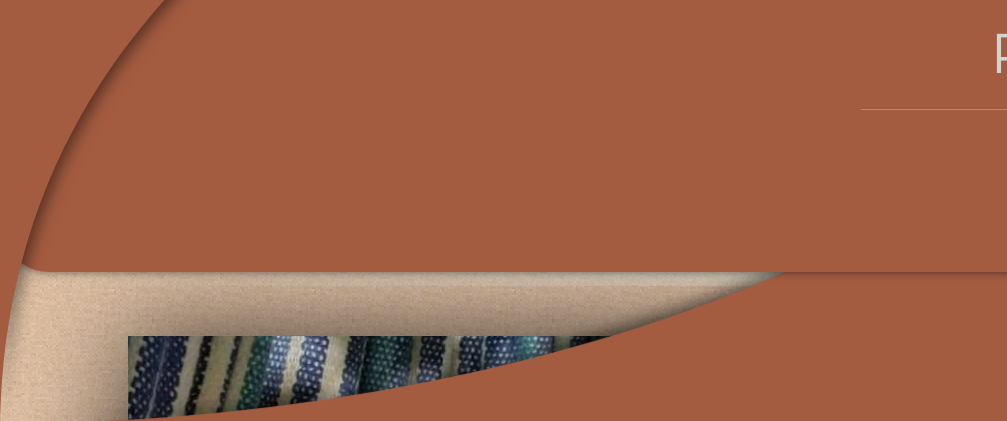
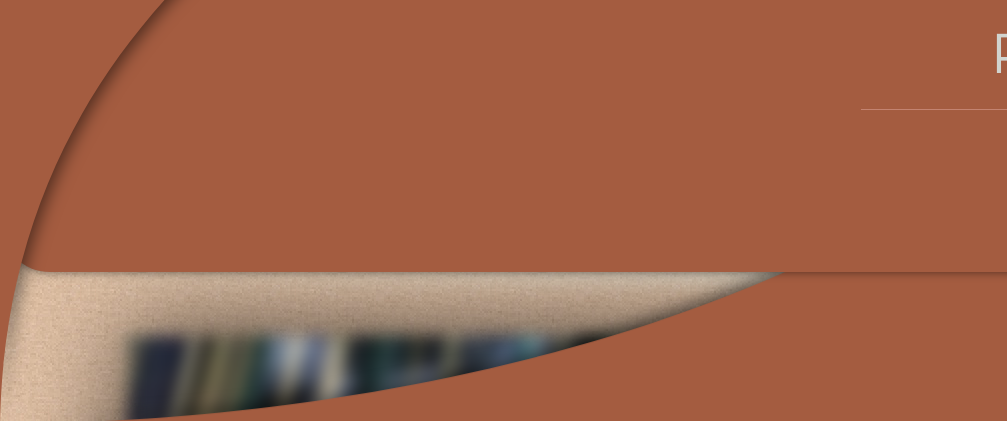
Before and after one commit to riedldsr/riedldsr.github.io, a plain HTML site: page about.html in a window 1280 px wide. Both pictures are taken after a click on the picture 1190 px from the left and 83 px from the top of the page. Shown: the part 379-800 px from the top of the page, 0-1007 px from the left. Drawn offline with Linux system fonts and the light colour scheme.

Commit message:
Added background blur

```diff
--- a/script.js
+++ b/script.js
@@ -1,12 +1,15 @@
 function showMenu() {
 	let menu = document.querySelector("#menu");
 	let menuIcon = document.querySelector("#menuIcon");
+	let main = document.querySelector("main");
 
 	if(menu.classList.contains("displayed")) {
 		menu.classList.remove("displayed");
 		menuIcon.classList.remove("closeIcon");
+		main.classList.remove("blur");
 	} else {
 		menu.classList.add("displayed");
 		menuIcon.classList.add("closeIcon");
+		main.classList.add("blur");
 	}
 }
--- a/style.css
+++ b/style.css
@@ -129,6 +129,11 @@ main {
 	height: 100%;
 	width: 100vw;
 	position: relative;
+	transition-duration: 500ms;
+}
+
+main.blur {
+	filter: blur(8px);
 }
 
 main h2 {
```
Also changed, not shown: images/duck1.jpg, images/duck3.jpg, images/duck4.jpg, images/duck5.jpg.
